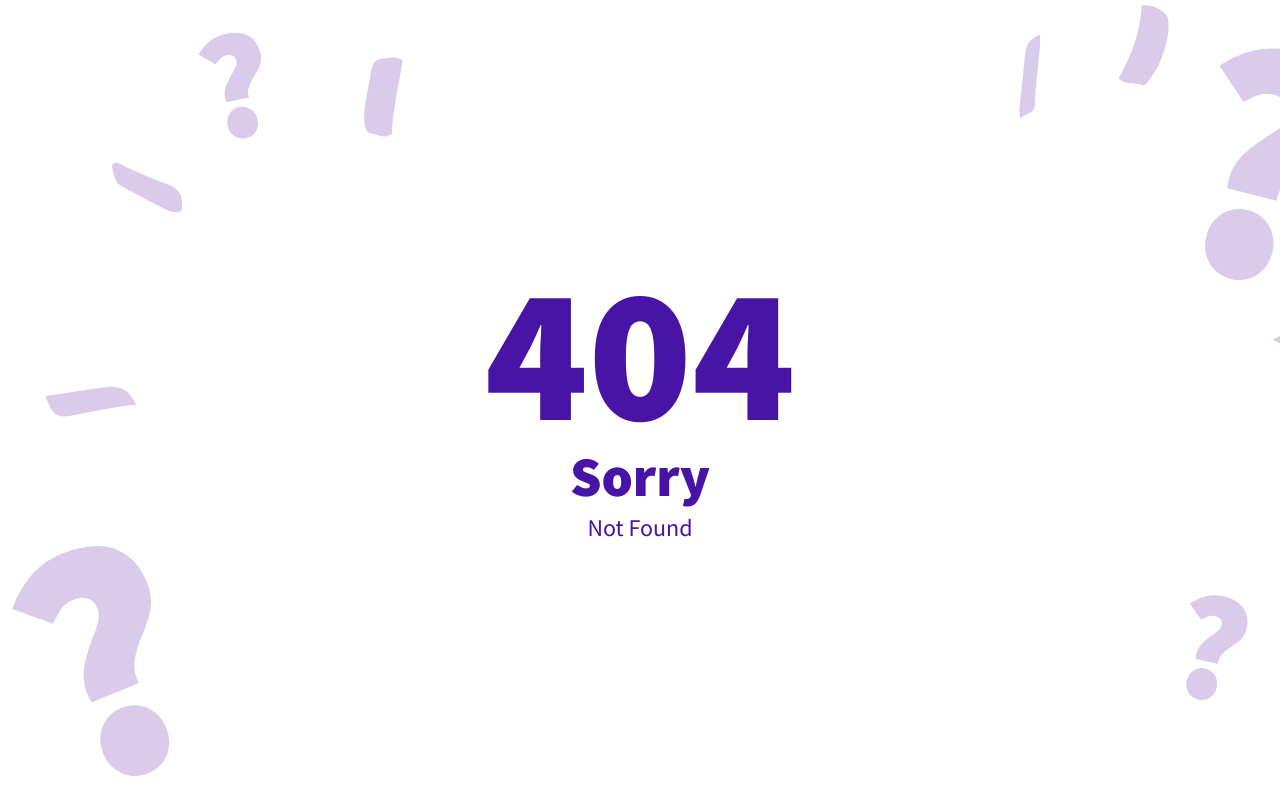
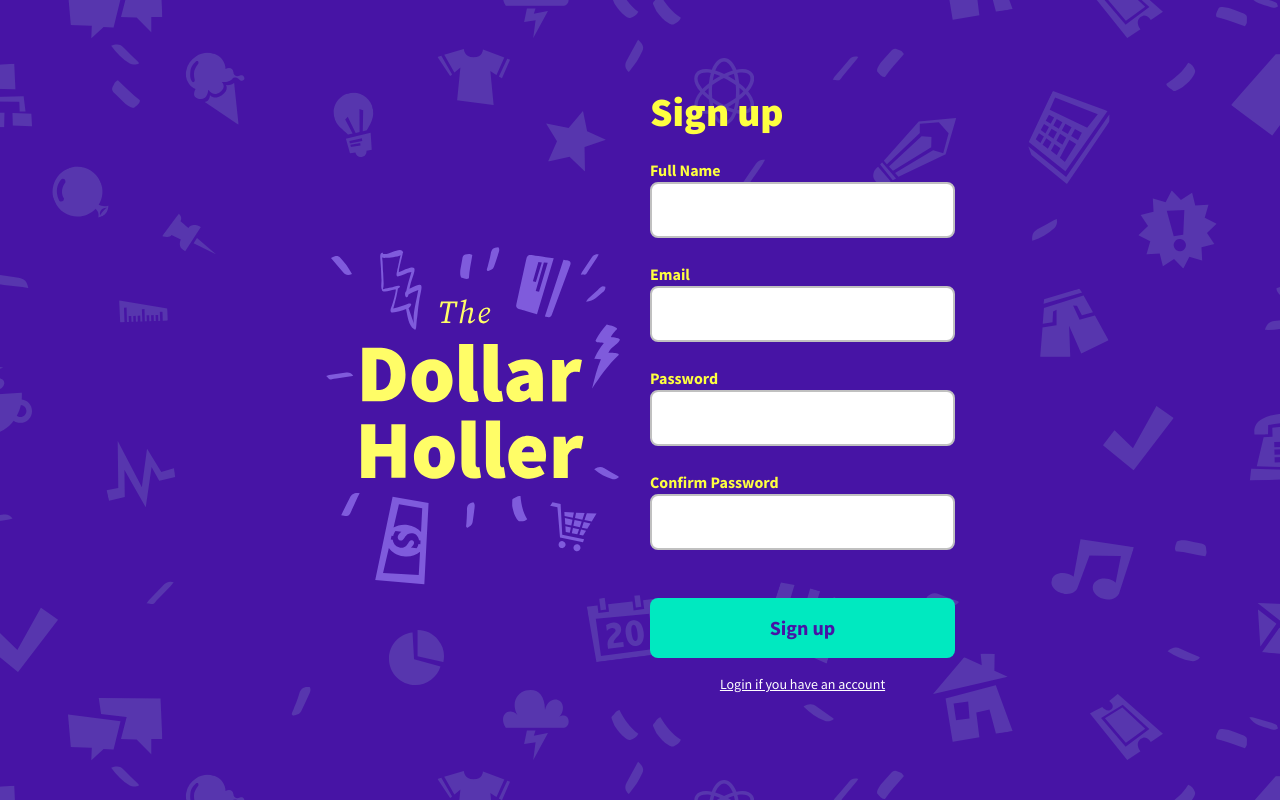
Before and after one commit to StanSkrivanek/dhsupa, a SvelteKit app: page /signup in a window 1280 px wide. Before the commit this address had no page. Built offline with nearby package versions, Linux system fonts and the light colour scheme.

Commit message:
ADD: signup, reset and forgot password pages

```diff
--- a/src/app.css
+++ b/src/app.css
@@ -82,7 +82,6 @@
     }
   }
 
-
   .invoice-line-item .description {
     grid-area: description;
   }
@@ -107,6 +106,12 @@
   .button {
     @apply relative flex items-center whitespace-nowrap rounded-md px-5 py-[0.35rem] font-sansSerif text-base font-black  lg:px-10 lg:py-3 lg:text-xl;
   }
+  .auth-heading {
+    @apply mb-4 text-[2.5rem] font-black text-goldenFizz;
+  }
+  .auth-btn {
+    @apply mt-6 min-h-[3.5rem] w-full rounded-lg bg-robinEggBlue p-4 text-xl font-bold text-daisyBush transition-shadow duration-200 hover:shadow-lg;
+  }
 }
 
 @layer utilities {
--- /dev/null
+++ b/src/routes/(auth)/forgot-password/+page.svelte
@@ -0,0 +1,20 @@
+<h1 class="auth-heading">
+    <span class="auth-heading__title">Forgot Password</span>
+    <!-- <span class="auth-heading__subtitle">Create a new account</span> -->
+</h1>
+<form action="">
+    <div class="field">
+        <label for="email" class="text-goldenFizz">Email</label>
+        <input type="email" name="email" id="email" required/>
+    </div>
+    <div class="field">
+        <button
+          type="submit"
+          class="auth-btn "
+          >Send Reset Link</button
+        >
+        <p class="mt-4 text-center text-sm text-white">
+          <a href="/login" class="underline hover:no-underline ">Ready to login?</a>
+        </p>
+    </div>
+</form>
--- a/src/routes/(auth)/login/+page.svelte
+++ b/src/routes/(auth)/login/+page.svelte
@@ -5,7 +5,7 @@
   let alertMessage = 'success';
 </script>
 
-<h1 class="mb-4 text-[2.5rem] font-black text-goldenFizz">Login</h1>
+<h1 class="auth-heading">Login</h1>
 <form action="">
   <Alert message={alertMessage}/>
   <div class="field">
@@ -31,7 +31,7 @@
   <div class="field">
     <button
       type="submit"
-      class="mt-6 min-h-[3.5rem] w-full rounded-lg bg-robinEggBlue p-4 text-xl font-bold text-daisyBush transition-shadow duration-200 hover:shadow-lg"
+      class="auth-btn "
       >Login</button
     >
     <p class="mt-4 text-center text-sm text-white">
--- /dev/null
+++ b/src/routes/(auth)/reset-password/+page.svelte
@@ -0,0 +1,25 @@
+<h1 class="auth-heading">
+    <span class="auth-heading__title">Reset Password</span>
+    <!-- <span class="auth-heading__subtitle">Create a new account</span> -->
+</h1>
+
+<form action="">
+    <div class="field">
+        <label for="newPassword" class="text-goldenFizz">New Password</label>
+        <input type="password" name="newPassword" id="newPassword" required/>
+    </div>
+    <div class="field">
+        <label for="confirmPassword" class="text-goldenFizz">Confirm Password</label>
+        <input type="password" name="confirmPassword" id="confirmPassword" required/>
+    </div>
+    <div class="field">
+        <button
+          type="submit"
+          class="auth-btn "
+          >Update my password!</button
+        >
+        <p class="mt-4 text-center text-sm text-white">
+          <a href="/login" class="underline hover:no-underline ">Ready to login?</a>
+        </p>
+    </div>
+</form>
--- /dev/null
+++ b/src/routes/(auth)/signup/+page.svelte
@@ -0,0 +1,37 @@
+<script>
+
+</script>
+
+<h1 class="auth-heading">
+    <span class="auth-heading__title">Sign up</span>
+    <!-- <span class="auth-heading__subtitle">Create a new account</span> -->
+</h1>
+
+<form action="">
+    <div class="field">
+        <label for="fullname" class="text-goldenFizz">Full Name</label>
+        <input type="text" name="fullname" id="fullname" required/>
+    </div>
+    <div class="field">
+        <label for="email" class="text-goldenFizz">Email</label>
+        <input type="email" name="email" id="email" required/>
+    </div>
+    <div class="field">
+        <label for="password" class="text-goldenFizz">Password</label>
+        <input type="password" name="password" id="password" class="auth-form__input" />
+    </div>
+    <div class="field">
+        <label for="confirm-password" class="text-goldenFizz">Confirm Password</label>
+        <input type="password" name="confirm-password" id="confirm-password" class="auth-form__input" />
+    </div>
+  <div class="field">
+    <button
+      type="submit"
+      class="auth-btn "
+      >Sign up</button
+    >
+    <p class="mt-4 text-center text-sm text-white">
+      <a href="/login" class="underline hover:no-underline ">Login if you have an account</a>
+    </p>
+  </div>
+</form>
```
